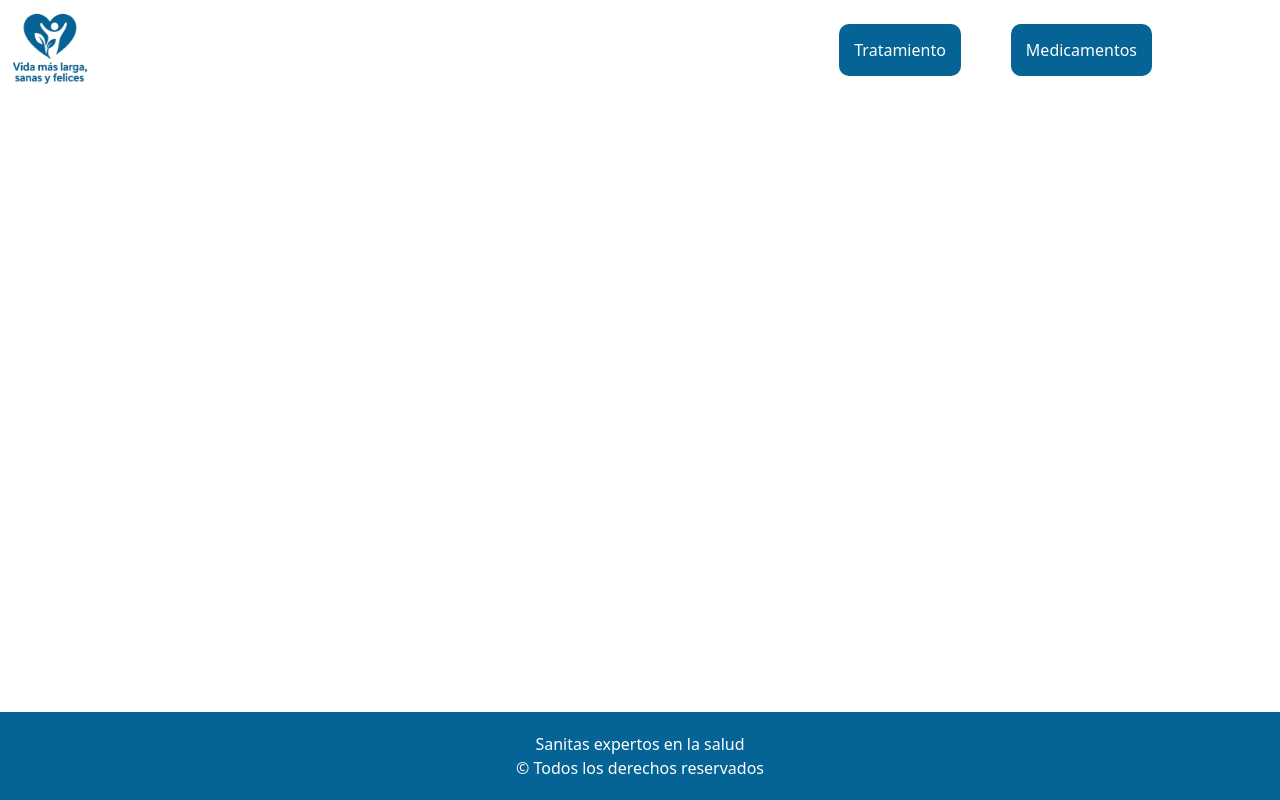
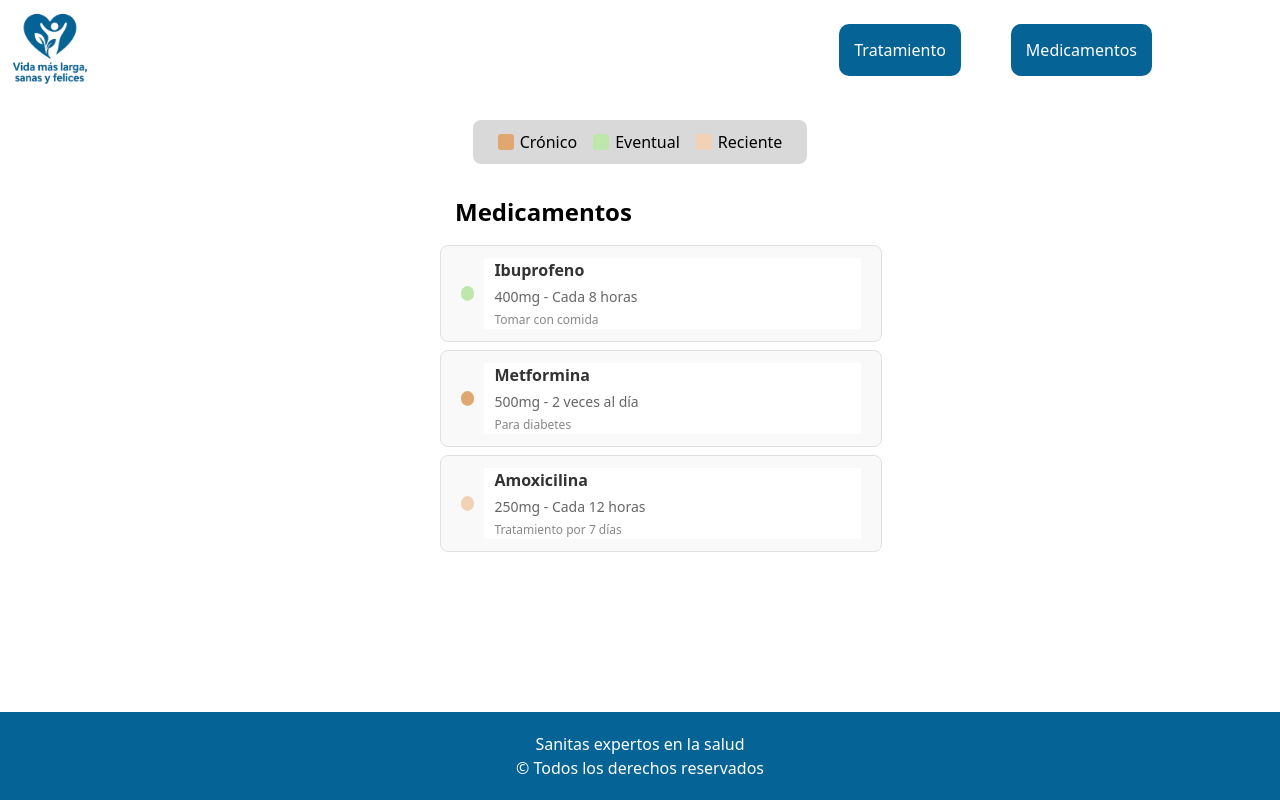
Before and after one commit to niaofnarnia/frontend-sanitas, a React (Vite) app: page /medication in a window 1280 px wide. Built offline with nearby package versions, Linux system fonts and the light colour scheme.

Commit message:
style(medications): adjust CSS classes for color legend (#7)

```diff
--- a/src/layout/Layout.css
+++ b/src/layout/Layout.css
@@ -1,3 +1,8 @@
 .container-section {
     flex: 1;
+
+    display: flex;
+    align-items: center;
+    flex-direction: column;
+    flex-wrap: wrap;
 }
--- a/src/pages/Medication.jsx
+++ b/src/pages/Medication.jsx
@@ -1,9 +1,30 @@
 import { Link } from 'react-router-dom'
+import './Medication.css'
+import { useState, useEffect } from 'react'
+import MedicationList from '../components/MedicationList'
 
 const Medication = () => {
     return (
         <>
-            <div className="bex-medication"></div>
+            <div className="legend">
+                <div className="legend-item cronic">
+                    <div className="legend-color"></div>
+                    <span className='legend-text'>Crónico</span>
+                </div>
+                <div className="legend-item eventual">
+                    <div className="legend-color"></div>
+                    <span className='legend-text'>Eventual</span>
+                </div>
+                <div className="legend-item reciente">
+                    <div className="legend-color"></div>
+                    <span className='legend-text'>Reciente</span>
+                </div>
+            </div>
+
+            <div className="box-medication">
+                <h2 className="medication-title">Medicamentos</h2>
+                <MedicationList></MedicationList>
+            </div>
         </>
     )
 }
```
